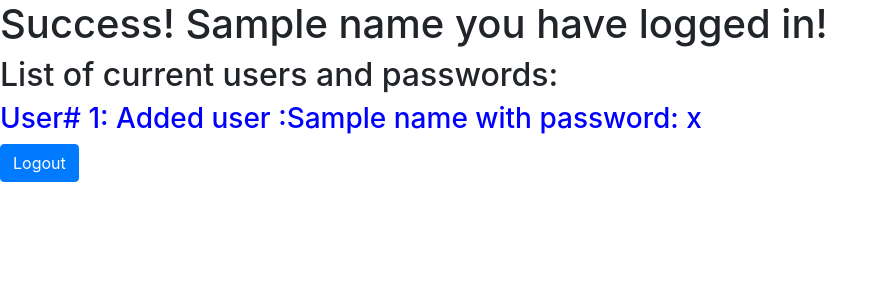
After one commit to Alverto-Ortega/Project1, a Flask app: template templates/success.html in a window 1280 px wide. The commit adds this page. Shown: the top 300 px of the page, without its empty margins (0-888 px from the left). Run offline with Flask 2, Linux system fonts and the light colour scheme; the template is opened without the code that fills it: most values are stand-ins (such as "Sample title", 1, 10 or a date in 2020); some libraries are stand-ins or nearby versions.

Commit message:
added more files html and python , also updated code to login and log out after registering

```diff
--- a/application.py
+++ b/application.py
@@ -1,6 +1,6 @@
 import os
 
-from flask import Flask, session,render_template
+from flask import Flask, session,render_template,request,redirect,url_for
 from flask_session import Session
 from sqlalchemy import create_engine
 from sqlalchemy.orm import scoped_session, sessionmaker
@@ -21,6 +21,46 @@ engine = create_engine(os.getenv("DATABASE_URL"))
 db = scoped_session(sessionmaker(bind=engine))
 
 
-@app.route("/")
-def index():
-    return render_template("index.html")
+@app.route("/login")    #have to add "login to end of url of server url"
+def login():
+    return render_template("loginPage.html")
+'''
+@app.route("/registration", methods =["POST"])
+def registration():
+    #get form information
+    name = request.form.get("name")
+    password = request.form.get("password")
+    user = db.execute("INSERT INTO users (name, password) VALUES (:name, :password)",
+                        {"name": name, "password": password})
+    users = db.execute("SELECT * FROM users").fetchall()
+    db.commit()
+    return render_template("loginPage.html" ,users= users ) #"success.html will later change to loginPage.html after testing is done"
+'''
+@app.route("/success", methods= ["POST"])
+def success():
+
+    name = request.form.get("name")
+    password = request.form.get("password")
+
+    if db.execute("SELECT * FROM users WHERE name = :name AND password = :password ",
+                        {"name": name, "password": password }).fetchone() is None:
+        return render_template("error.html")
+    db.commit()
+
+    return render_template("success.html", name = name )
+
+@app.route("/logout", methods =["POST"])
+def logout():
+    session.pop("login", None)
+    return redirect(url_for('login'))
+
+'''
+@app.route("/logout", methods =["POST"])
+def logout():
+    db.
+    try:
+        userId = int(request.form.get("userId"))
+    except ValueError:
+        return render_template("error.html", message="Invalid user id")
+    return render_template("success.html")
+'''
--- /dev/null
+++ b/templates/success.html
@@ -0,0 +1,21 @@
+{% extends "layout.html" %}
+
+{% block title %}
+    Deep book sea
+{% endblock %}
+
+{% block body %}
+<h1>Success! {{name}} you have logged in!</h1>
+<div>
+   <h2>List of current users and passwords: </h2>
+
+   {% for name in users %}
+   <h3 style="color: blue">User# {{name.id}}: Added user :{{name.name}} with password: {{name.password}}</h3>
+    {% endfor %}
+</div>
+<form action= "{{ url_for('logout') }}" method ="POST">
+<div>
+    <button class="btn btn-primary" name= "name" > Logout </button>
+</div>
+</form>
+{%endblock%}
```
Also changed, not shown: import.py (added, +13 -0 lines), templates/error.html (added, +10 -0 lines), templates/index.html (+5 -5 lines), templates/loginPage.html (+12 -1 lines).
